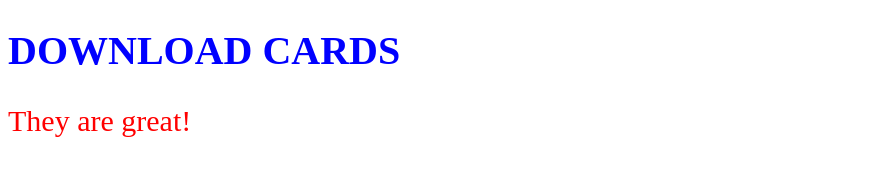
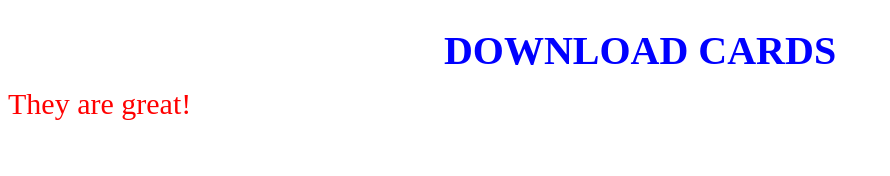
Before and after one commit to ReinardNyangisa/Including-css, a plain HTML site: page download.html in a window 1280 px wide. Shown: the whole page, without its empty margins (0-890 px from the left). Drawn offline with Linux system fonts and the light colour scheme.

Commit message:
styling added

```diff
--- a/app.css
+++ b/app.css
@@ -2,11 +2,13 @@ h1 {
     color: blue;
     font-size: 40px;
     text-transform: uppercase;
+    text-align: center;
 }
 
 p {
     color: red;
     font-size: 30px;
+    line-height: 0;
 }
 
 a {
```
Also changed, not shown: index.html (+1 -0 lines).
